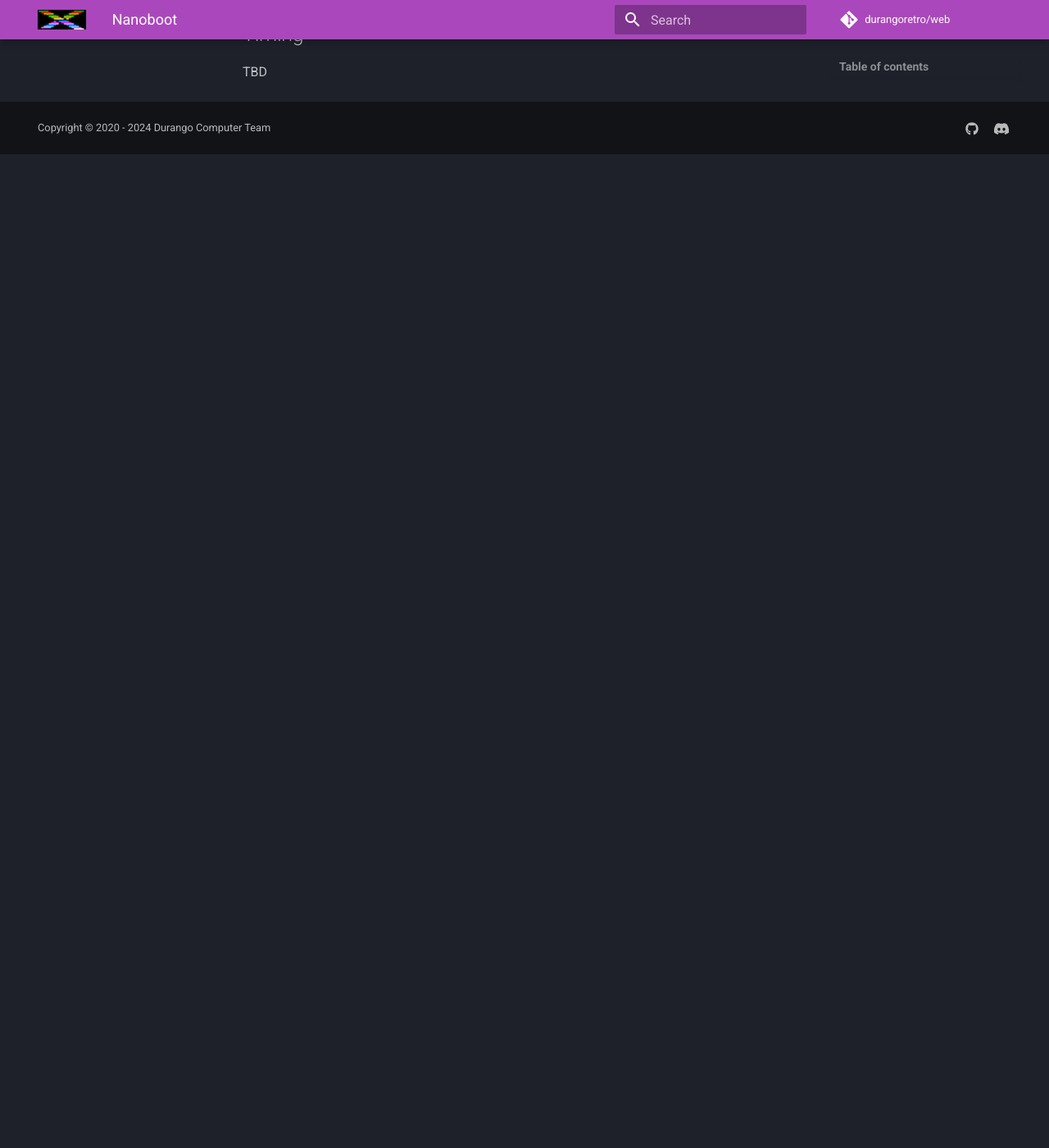
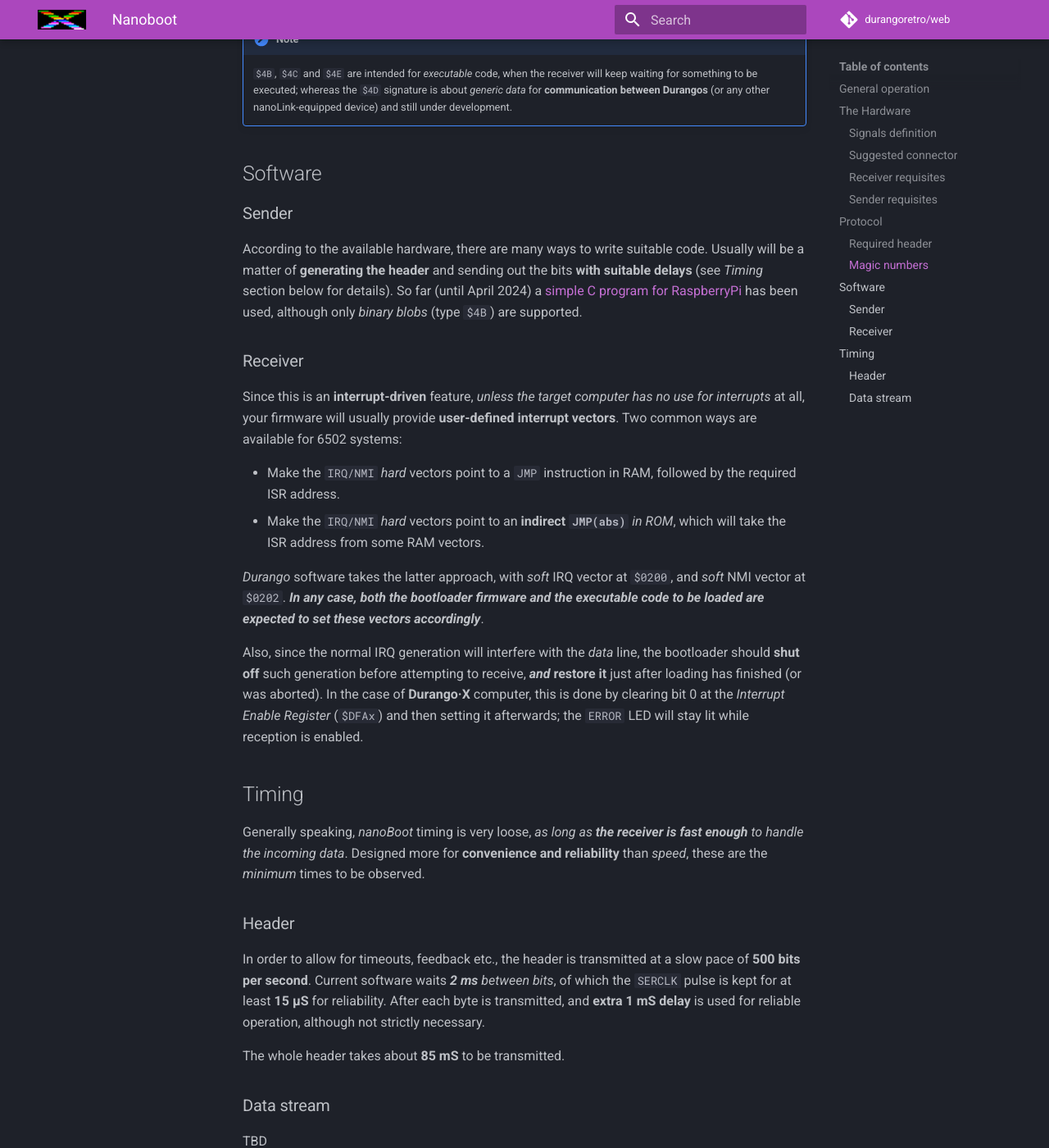
Before and after one commit to durangoretro/web, an MkDocs documentation site: the page built from docs/tools/nanoboot.md, in a window 1280 px wide and 1400 px high, scrolled down 3631 px. Shown: the whole window at 82% size. Built offline with MkDocs 1.6.1 and Material for MkDocs 9.7.7, drawn with Linux system fonts in a browser that asks for light colours; comment, search, counter and statistics services are not loaded; before the commit the page ends 3819 px from its top, so only the background shows below that; some of the changed text lies outside the part shown.

Commit message:
describe header timing

```diff
--- a/docs/tools/nanoboot.md
+++ b/docs/tools/nanoboot.md
@@ -11,7 +11,7 @@
 
 ## General operation
 
-The idea is pretty simple: by using the `NMI` (or similar) line as a **clock** signal, the sender quickly gets the receiver's attention for every transmitted bit. Upon servicing this prioritary interrupt, any lower-privilege ones are masked. Then, this mask is temporarily lifted so, _if the **data** line is asserted_, an `IRQ` (or other lower privilege/maskable interrupt) is issued and a **flag** is marked, and returns. After this brief interrupt enabling, the NMI checks for the aforementioned flag: if that flag is _not enabled_, a **zero** was received. Otherwise, it's a **one**.
+The idea is pretty simple: by using the `NMI` (or similar) line as a **clock** signal, the sender quickly gets the receiver's attention for every transmitted bit. Upon servicing this prioritary interrupt, any lower-privilege ones are masked. Then, this mask is temporarily lifted so, _if the **data** line is asserted_, an `IRQ` (or other lower privilege/maskable interrupt) is issued and a **flag** is marked, then returns. After this brief interrupt enabling, the NMI routine checks for the aforementioned flag: if that flag is _not enabled_, a **zero** was received. Otherwise, it's a **one**.
 
 The NMI routine should keep count of the times it was called, so after _eight calls_ a whole byte was received (_shifting_ the bits _in_ as soon as they're checked). Then, that byte is **written** into the corresponding address and a suitable _pointer_ is incremented to point to the following address, until the **address limit** is reached; at that point, loaded code is **executed**, if possible (more on this later).
 
@@ -50,17 +50,17 @@
 
 Being a **synchronous serial** interface on a _simplex_ link, the output interface is just a couple of pins for **clock** and **data** signals -- no need for _open collector_ or _tristate_. This can be achieved thru several ways, like:
 
--	Two **GPIO** pins, like those on the _RaspberryPi_ or _Arduino_ (3.3 V logic is OK).
+-	Two **GPIO *(output)*** pins, like those on the _RaspberryPi_ or _Arduino_ (3.3 V logic is OK).
 -	A **VIA 6522** _shift register_ thru `CB1` and `CB2`.
 -	Another Durango with a couple of **latched output** pins -- a [suitable interface]() has been developed.
 
-Since **Durango·X** (as well as **Chihuahua** and **Rosario**) have the same receiving interface (BC548 _BJT_ with 22K base resistor), there's no need for a full 5V level at these inputs. To be on the conservative side, anything over **TTL levels** (2.0 v active _high_), probably much less (but definitely over ~0.7 v). These inputs will **sink 200 µA** at most, thus almost anything will be able to drive them.
+Since **Durango·X** (as well as **Chihuahua** and **Rosario**) have the same receiving interface (BC548 _BJT_ with 22K base resistor), there's no need for a full 5V level at these inputs. To be on the conservative side, anything over **TTL levels** (2.0 v active _high_), probably much less (but definitely over ~0.7 v). These inputs will **sink 200 µA** at most, thus almost any kind of circuit will be able to drive them.
 
-## The software
+## Protocol
 
 ### Required header
 
-Prior to actual data transmission, a **40-bit header** must be sent in order to identify the _data type_, start _address_ and length. The receiver would be able to **reject** the transmission, although normal operation of the receiving computer might be affected by abnormal activity on interrupt lines.
+Prior to actual data transmission, a **40-bit header** must be sent in order to identify the _data type_, start _address_ and length. The receiver would be able to **reject** the transmission, although normal operation of the receiving computer might be affected by abnormal activity on interrupt lines during the rejected transfer, as _the sender has no way to know about the rejection_.
 
 |Byte 1|Byte 2 & 3|Byte 4 & 5|
 |------|----------|----------|
@@ -87,6 +87,37 @@
 
 	`$4B` was the only supported mode on older versions of nanoBoot client ROM, but timing and other details may be **incompatible** with modern implementations. Make sure you use recent (April 2024 and later) versions of both the server (sender) and receiver (client) software!
 
+!!! note
+
+	`$4B`, `$4C` and `$4E` are intended for _executable_ code, when the receiver will keep waiting for something to be executed; whereas the `$4D` signature is about _generic data_ for **communication between Durangos** (or any other nanoLink-equipped device) and still under development.
+
+## Software
+
+### Sender
+
+According to the available hardware, there are many ways to write suitable code. Usually will be a matter of **generating the header** and sending out the bits **with suitable delays** (see _Timing_ section below for details). So far (until April 2024) a [simple C program for RaspberryPi]() has been used, although only _binary blobs_ (type `$4B`) are supported.
+
+### Receiver
+
+Since this is an **interrupt-driven** feature, _unless the target computer has no use for interrupts_ at all, your firmware will usually provide **user-defined interrupt vectors**. Two common ways are available for 6502 systems:
+
+-	Make the `IRQ/NMI` _hard_ vectors point to a `JMP` instruction in RAM, followed by the required ISR address.
+-	Make the `IRQ/NMI` _hard_ vectors point to an **indirect `JMP(abs)`** _in ROM_, which will take the ISR address from some RAM vectors.
+
+_Durango_ software takes the latter approach, with _soft_ IRQ vector at `$0200`, and _soft_ NMI vector at `$0202`. ***In any case, both the bootloader firmware and the executable code to be loaded are expected to set these vectors accordingly***.
+
+Also, since the normal IRQ generation will interfere with the _data_ line, the bootloader should **shut off** such generation before attempting to receive, ***and* restore it** just after loading has finished (or was aborted). In the case of **Durango·X** computer, this is done by clearing bit 0 at the _Interrupt Enable Register_ (`$DFAx`) and then setting it afterwards; the `ERROR` LED will stay lit while reception is enabled.
+
 ## Timing
 
+Generally speaking, _nanoBoot_ timing is very loose, _as long as **the receiver is fast enough** to handle the incoming data_. Designed more for **convenience and reliability** than _speed_, these are the _minimum_ times to be observed.
+
+### Header
+
+In order to allow for timeouts, feedback etc., the header is transmitted at a slow pace of **500 bits per second**. Current software waits ***2 ms** between bits*, of which the `SERCLK` pulse is kept for at least **15 µS** for reliability. After each byte is transmitted, and **extra 1 mS delay** is used for reliable operation, although not strictly necessary.
+
+The whole header takes about **85 mS** to be transmitted.
+
+### Data stream
+
 TBD
```
Also changed, not shown: other parts of docs/tools/nanoboot.md (+2 -2 lines).
